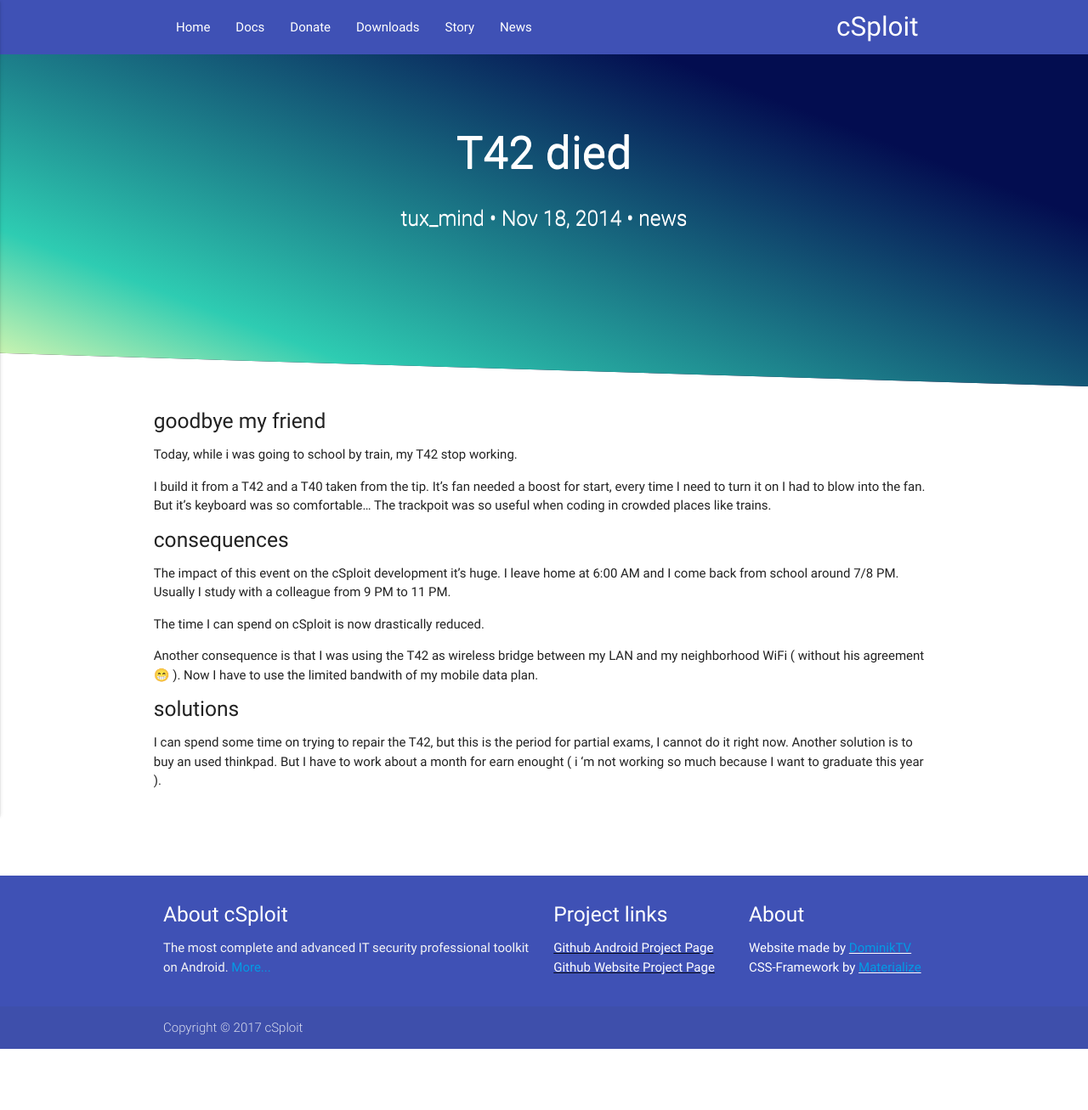
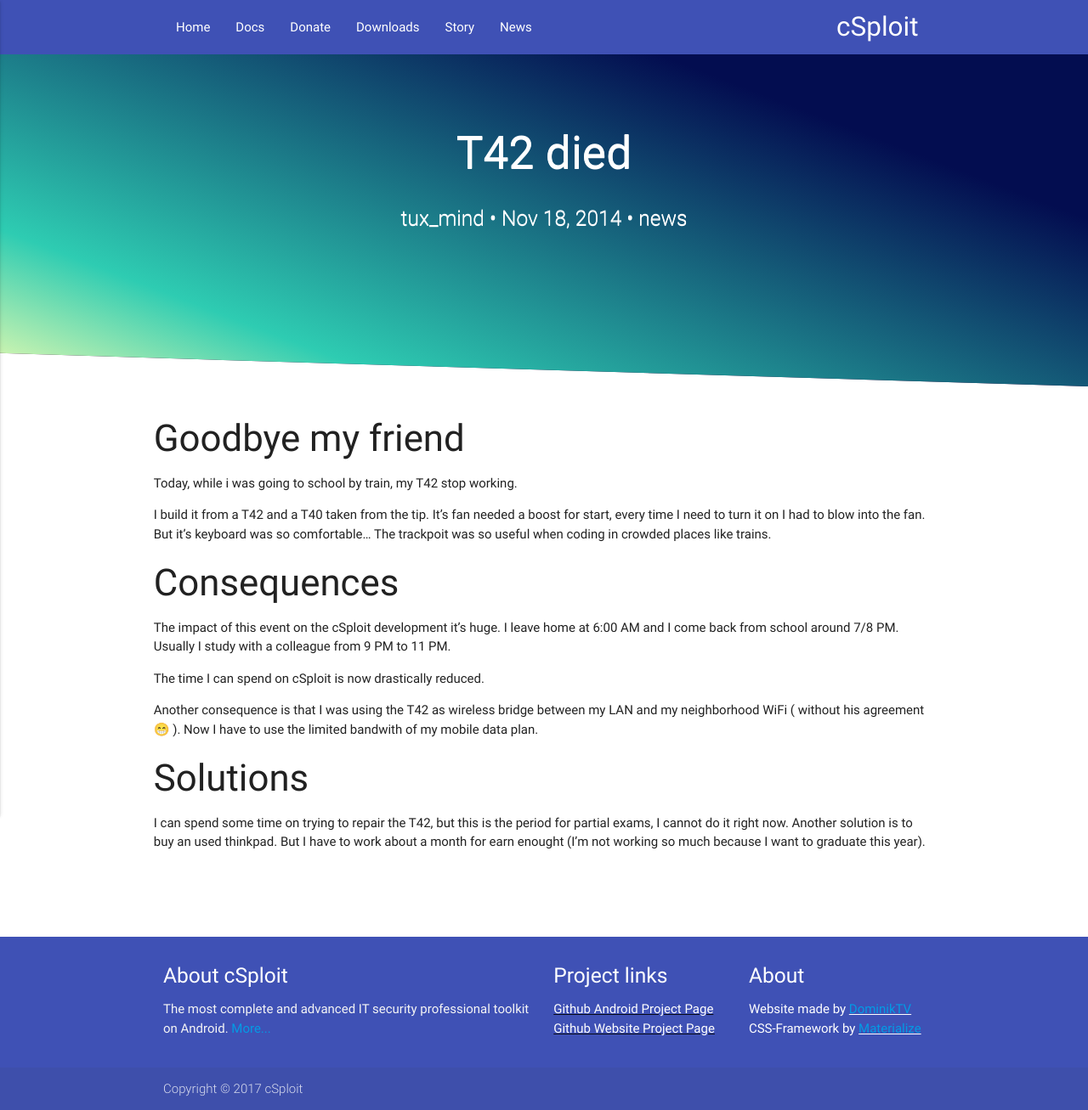
Before and after one commit to cSploit/cSploit.github.io, a Jekyll site: the page built from _posts/2014-11-18-T42-died.md, in a window 1280 px wide. Shown: the whole page at 85% size. Built offline with Jekyll 4.4.1, drawn with Linux system fonts in a browser that asks for light colours; emoji names are drawn with the system emoji font; before the commit the page ends 1235 px from its top, so only the background shows below that.

Commit message:
Tweaked graphic and titles

```diff
--- a/_posts/2014-11-18-T42-died.md
+++ b/_posts/2014-11-18-T42-died.md
@@ -3,7 +3,7 @@ title: T42 died
 categories: news
 ---
 
-##### goodbye my friend
+### Goodbye my friend
 
 Today, while i was going to school by train, my T42 stop working.
 
@@ -11,7 +11,7 @@ I build it from a T42 and a T40 taken from the tip.
 It's fan needed a boost for start, every time I need to turn it on I had to blow into the fan.
 But it's keyboard was so comfortable... The trackpoit was so useful when coding in crowded places like trains.
 
-##### consequences
+### Consequences
 
 The impact of this event on the cSploit development it's huge.
 I leave home at 6:00 AM and I come back from school around 7/8 PM.
@@ -21,6 +21,6 @@ The time I can spend on cSploit is now drastically reduced.
 
 Another consequence is that I was using the T42 as wireless bridge between my LAN and my neighborhood WiFi ( without his agreement :grin: ). Now I have to use the limited bandwith of my mobile data plan.
 
-##### solutions
+### Solutions
 I can spend some time on trying to repair the T42, but this is the period for partial exams, I cannot do it right now.
-Another solution is to buy an used thinkpad. But I have to work about a month for earn enought ( i 'm not working so much because I want to graduate this year ).
+Another solution is to buy an used thinkpad. But I have to work about a month for earn enought (I'm not working so much because I want to graduate this year).
```
